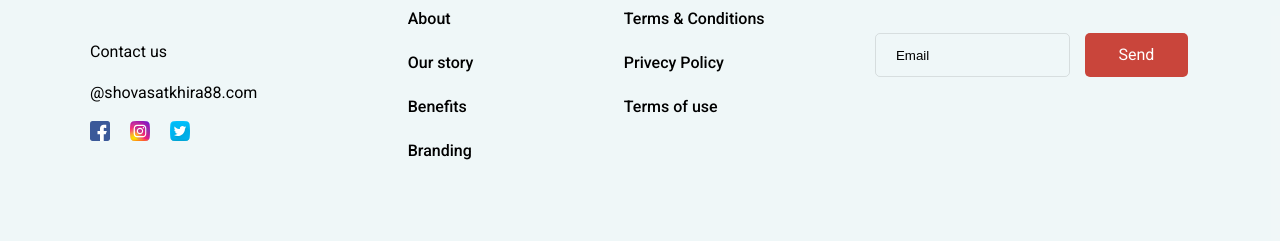
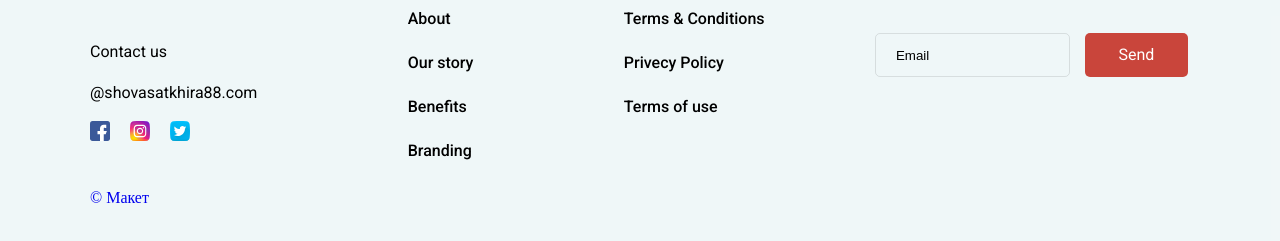
Before and after one commit to shonson-hub/Trevland, a plain HTML site: page index.html in a window 1280 px wide. Shown: the part 3287-3528 px from the top of the page. Drawn offline with nearby package versions, Linux system fonts and the light colour scheme; a web font is replaced by a local one.

Commit message:
adding copyright

```diff
--- a/css/style.css
+++ b/css/style.css
@@ -1068,3 +1068,8 @@ transform: rotate(-45deg);
         height: 10px;
     }
 }
+
+.footer__maket-link {
+    text-align: center;
+    margin-left: 20px;
+}
--- a/index.html
+++ b/index.html
@@ -164,80 +164,6 @@
                     </div>
                     <div class="swiper-pagination"></div>
                 </div>
-                <!-- <div class="special__main-slider">
-                    <div class="special__list">
-                        <div class=" special__item item-special">
-                            <a href="" class="item-special__link">
-                                <img src="img/new-york.png" width="262" height="173" alt="Статуя свободы на фоне города">
-                                <div class="item-special__body">
-                                    <b class="item-special__name">Statue of Liberty.</b>
-                                    <p class="item-special__city">New York</p>
-                                    <p class="item-special__grade">4.8</p>
-                                    <p class="item-special__long">4 Day 5 Nights</p>
-                                    <p class="item-special__price"><span>$450</span>/person</p>
-                                </div>
-                            </a>
-                        </div>
-                        <div class="special__item item-special">
-                            <a href="" class="item-special__link">
-                                <img src="img/great-wall.png" width="262" height="173" alt="Статуя свободы на фоне города">
-                                <div class="item-special__body">
-                                    <b class="item-special__name">The Great Wall</b>
-                                    <p class="item-special__city">China</p>
-                                    <p class="item-special__grade">4.9</p>
-                                    <p class="item-special__long">7 Day 8 Nights</p>
-                                    <p class="item-special__price"><span>$850</span>/person</p>
-
-                                </div>
-                            </a>
-                        </div>
-                        <div class="special__item item-special">
-                            <a href="" class="item-special__link">
-                                <img src="img/dizin-valley.png" width="262" height="173" alt="Статуя свободы на фоне города">
-                                <div class="item-special__body">
-                                    <b class="item-special__name">Dizin</b>
-                                    <p class="item-special__city">Iran</p>
-                                    <p class="item-special__grade">4.6</p>
-                                    <p class="item-special__long">5 Day 6 Nights</p>
-                                    <p class="item-special__price"><span>$400</span>/person</p>
-                                </div>
-                            </a>
-                        </div>
-                        <div class="special__item item-special">
-                            <a href="" class="item-special__link">
-                                <img src="img/sajek-valley.png" width="262" height="173" alt="Статуя свободы на фоне города">
-                                <div class="item-special__body">
-                                    <b class="item-special__name">Sajek Valley</b>
-                                    <p class="item-special__city">Bangladesh</p>
-                                    <p class="item-special__grade">4.7</p>
-                                    <p class="item-special__long">3 Day 4 Nights</p>
-                                    <p class="item-special__price"><span>$400</span>/person</p>
-                                </div>
-                            </a>
-                        </div>
-                        <div class="special__item item-special">
-                            <a href="" class="item-special__link">
-                                <img src="img/new-york.png" width="262" height="173" alt="Статуя свободы на фоне города">
-                                <div class="item-special__body">
-                                    <b class="item-special__name">Osaka Castle</b>
-                                    <p class="item-special__city">Japan</p>
-                                    <p class="item-special__grade">4.7</p>
-                                    <p class="item-special__long">4 Day 5 Nights</p>
-                                    <p class="item-special__price"><span>$700</span>/person</p>
-                                </div>
-                            </a>
-                        </div>
-                    </div> -->
-
-                <!-- <div class="special__carousel carusel">
-                    <div>&laquo;</div>
-                    <div class="carousel__buttons">
-                        <button type="button" class="carousel__button carousel__button-one"></button>
-                        <button type="button" class="carousel__button carousel__button-two active"></button>
-                        <button type="button" class="carousel__button carousel__button-three"></button>
-                    </div>
-                    <div>&raquo;</div>
-                </div> -->
             </section>
             <section class="main__news news">
                 <div class="news__header">
@@ -337,6 +263,7 @@
                 </div>
 
             </div>
+            <a href="https://www.figma.com/file/ZEk0tZtteGw9LXKw6Bk7ye/Traveland-(Copy)" class="footer__maket-link"> © Макет</a>
         </div>
     </footer>
 
```
